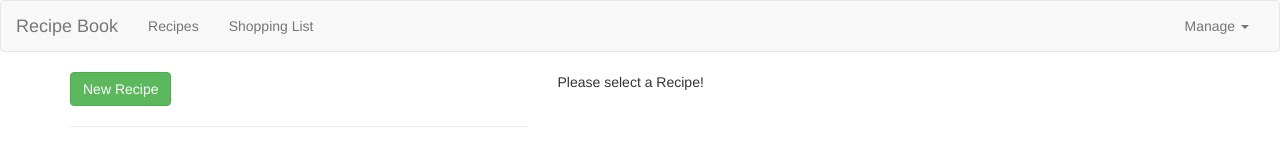
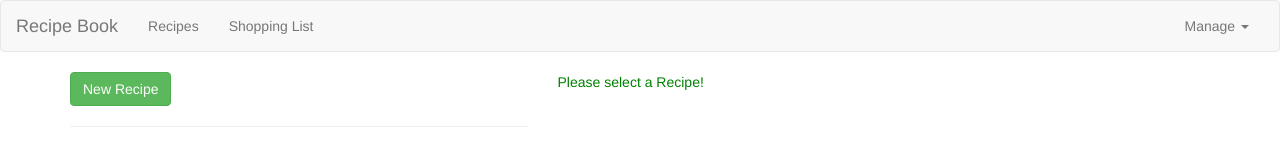
Before and after one commit to gowrishankarin/code_for_fun, an Angular app in the folder node/nestjs/gs-info-cli/: page / in a window 1280 px wide. Shown: the top 146 px of the page. Built offline with nearby package versions, Linux system fonts and the light colour scheme.

Commit message:
ANGULAR8: Basic attribute directive

```diff
--- /dev/null
+++ b/node/nestjs/gs-info-cli/src/app/commons/basic-highlight/basic-highlight.directive.ts
@@ -0,0 +1,12 @@
+import { OnInit, Directive, ElementRef } from "@angular/core";
+
+@Directive({
+  selector: "[appBasicHighlight]"
+})
+export class BasicHighlightDirective implements OnInit {
+  constructor(private elementRef: ElementRef) {}
+
+  ngOnInit() {
+    this.elementRef.nativeElement.style.color = "green";
+  }
+}
--- a/node/nestjs/gs-info-cli/src/app/recipes/recipes.component.html
+++ b/node/nestjs/gs-info-cli/src/app/recipes/recipes.component.html
@@ -1,12 +1,16 @@
-<div class='row'>
+<div class="row">
   <div class="col-md-5">
-    <app-recipe-list (recipeWasSelected)="selectedRecipe = $event"></app-recipe-list>
+    <app-recipe-list
+      (recipeWasSelected)="selectedRecipe = $event"
+    ></app-recipe-list>
   </div>
   <div class="col-md-7">
-    <app-recipe-detail *ngIf="selectedRecipe; else infoText"
-                       [recipe]="selectedRecipe"></app-recipe-detail>
+    <app-recipe-detail
+      *ngIf="selectedRecipe; else infoText"
+      [recipe]="selectedRecipe"
+    ></app-recipe-detail>
     <ng-template #infoText>
-      <p>Please select a Recipe!</p>
+      <p appBasicHighlight>Please select a Recipe!</p>
     </ng-template>
   </div>
 </div>
--- a/node/nestjs/gs-info-cli/src/app/shopping-list/shopping-list.component.ts
+++ b/node/nestjs/gs-info-cli/src/app/shopping-list/shopping-list.component.ts
@@ -12,7 +12,7 @@ export class ShoppingListComponent implements OnInit {
     new Ingredient("Apples", 5),
     new Ingredient("Tomato", 10)
   ];
-
+  // This is constructor
   constructor() {}
 
   ngOnInit() {}
```
Also changed, not shown: node/nestjs/gs-info-cli/src/app/app.module.ts (+27 -28 lines).
